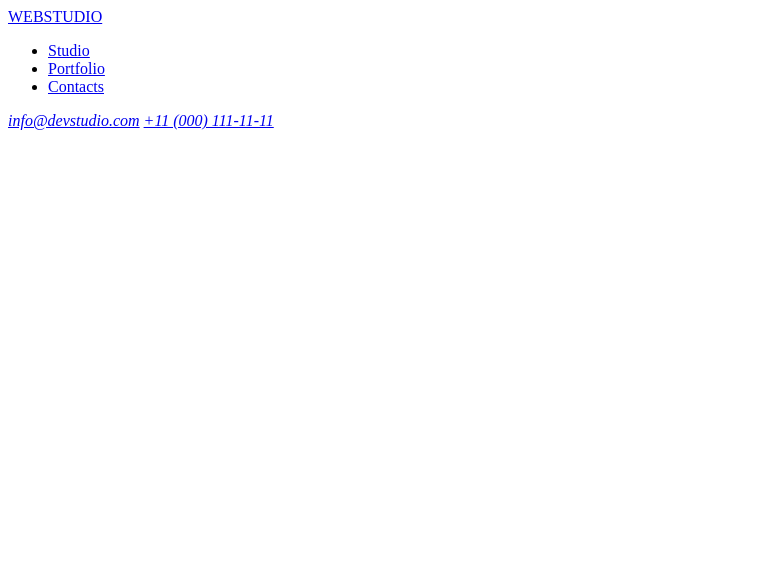
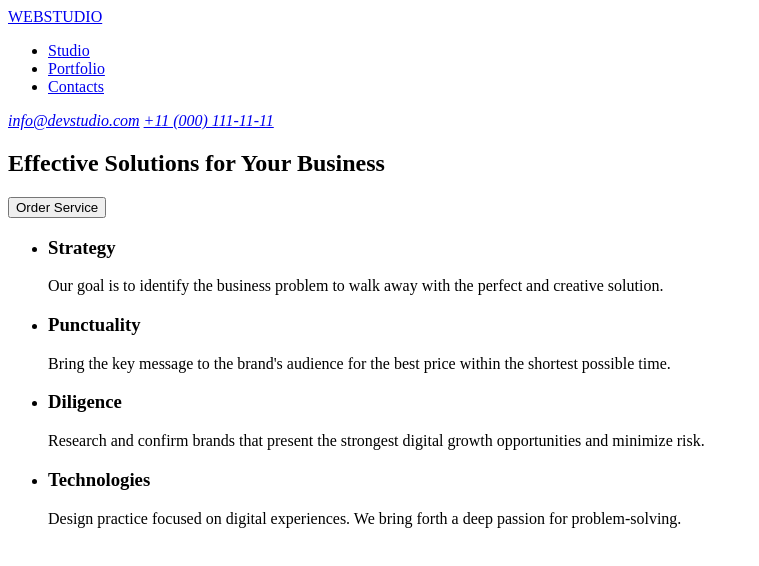
Before and after one commit to MartaWolf/goit-markup-hw-01, a plain HTML site: page index.html in a window 1280 px wide. Shown: the whole page, without its empty margins (0-759 px from the left). Drawn offline with Linux system fonts and the light colour scheme.

Commit message:
add ibdex file

```diff
--- a/index.html
+++ b/index.html
@@ -20,7 +20,44 @@
         <a href="tel:+11000111-11-11">+11 (000) 111-11-11</a>
       </address>
     </header>
-    <main></main>
+    <main>
+      <section>
+        <h1>Effective Solutions for Your Business</h1>
+        <button type="button">Order Service</button>
+      </section>
+      <section>
+        <ul>
+          <li>
+            <h3>Strategy</h3>
+            <p>
+              Our goal is to identify the business problem to walk away with the
+              perfect and creative solution.
+            </p>
+          </li>
+          <li>
+            <h3>Punctuality</h3>
+            <p>
+              Bring the key message to the brand's audience for the best price
+              within the shortest possible time.
+            </p>
+          </li>
+          <li>
+            <h3>Diligence</h3>
+            <p>
+              Research and confirm brands that present the strongest digital
+              growth opportunities and minimize risk.
+            </p>
+          </li>
+          <li>
+            <h3>Technologies</h3>
+            <p>
+              Design practice focused on digital experiences. We bring forth a
+              deep passion for problem-solving.
+            </p>
+          </li>
+        </ul>
+      </section>
+    </main>
     <footer></footer>
   </body>
 </html>
```
